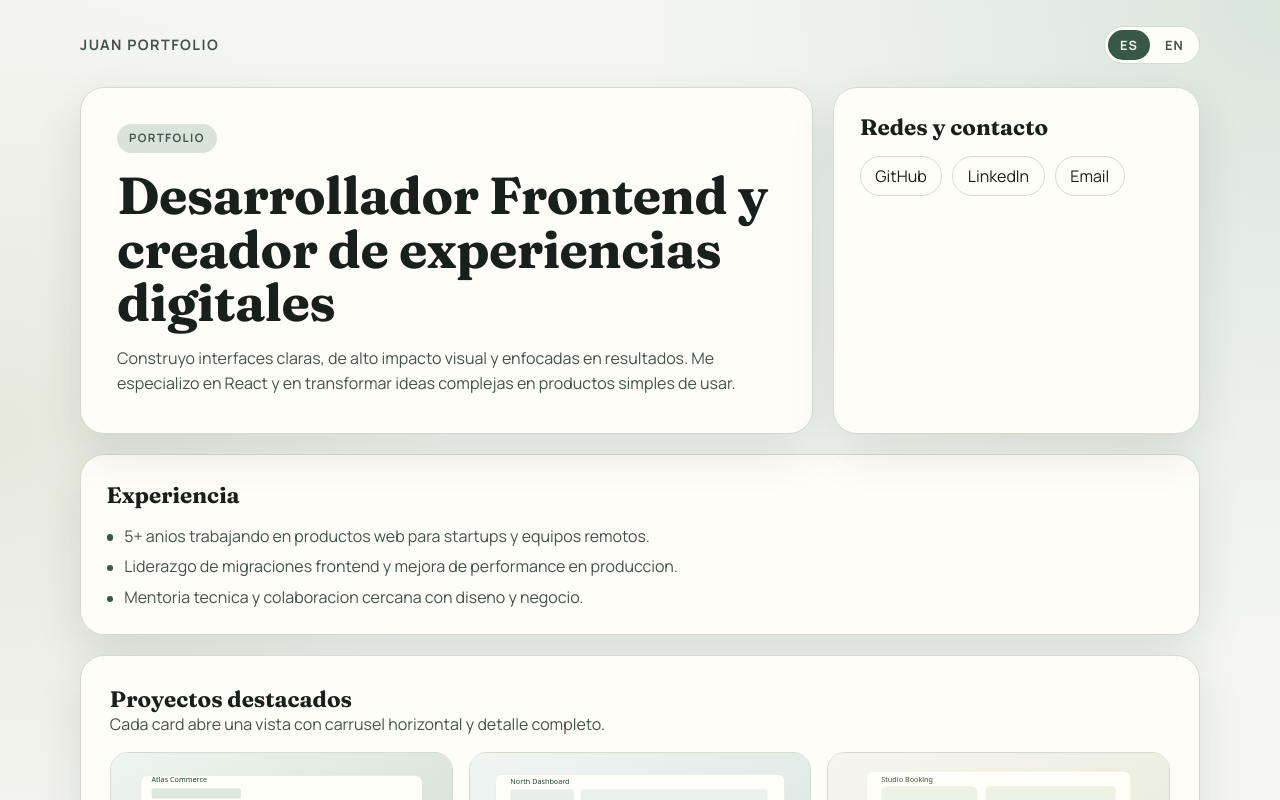
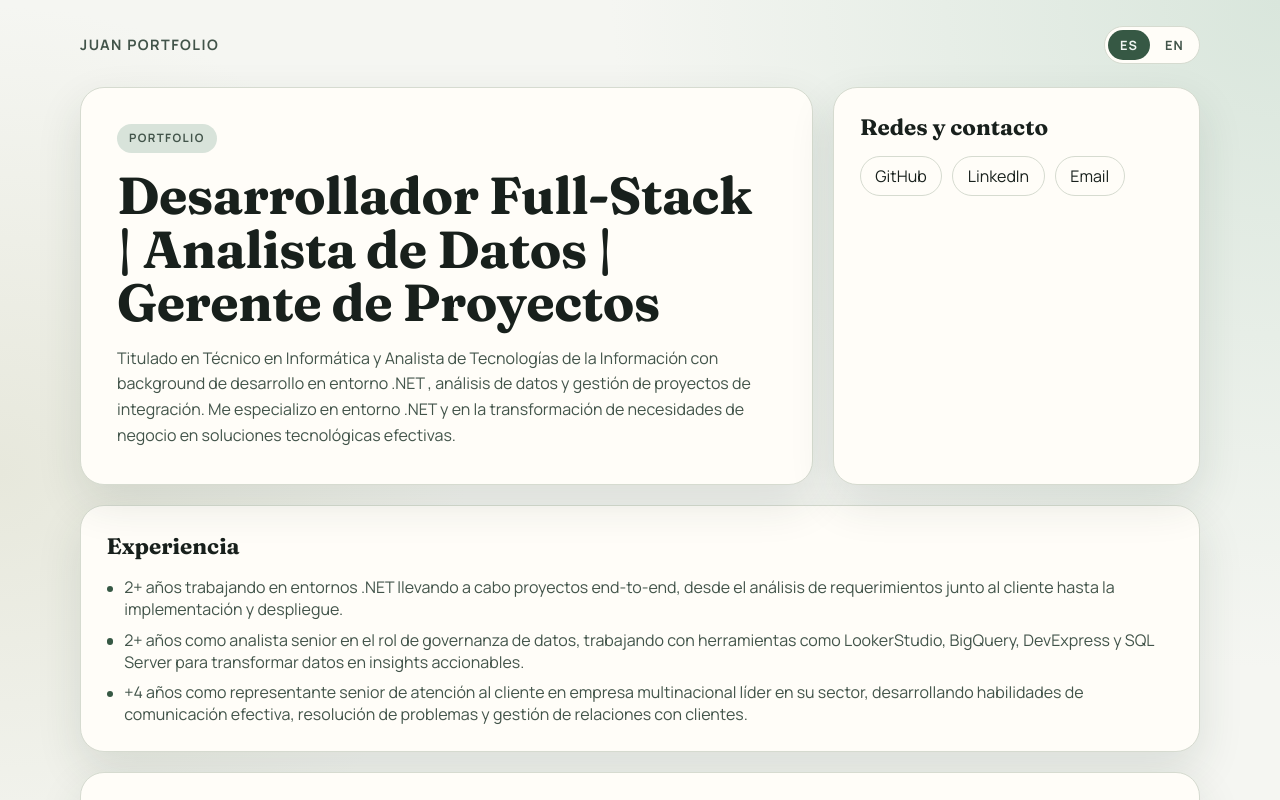
Before and after one commit to kniazev77/portfolio, a React (Vite) app: page /#/ in a window 1280 px wide. Shown: the top 800 px of the page. Built offline with nearby package versions, Linux system fonts and the light colour scheme.

Commit message:
Update profile data
Update profile data

```diff
--- a/src/data/profile.js
+++ b/src/data/profile.js
@@ -1,35 +1,35 @@
 export const profile = {
-  name: 'Juan',
+  name: 'Juan Francisco Kniazev',
   role: {
-    es: 'Desarrollador Frontend y creador de experiencias digitales',
-    en: 'Frontend developer building digital experiences',
+    es: 'Desarrollador Full-Stack | Analista de Datos | Gerente de Proyectos',
+    en: 'Full-Stack Developer | Data Analyst | Project Manager',
   },
   bio: {
-    es: 'Construyo interfaces claras, de alto impacto visual y enfocadas en resultados. Me especializo en React y en transformar ideas complejas en productos simples de usar.',
-    en: 'I build clear interfaces with immediate visual impact and business focus. I specialize in React and turning complex ideas into simple products.',
+    es: 'Titulado en Técnico en Informática y Analista de Tecnologías de la Información con background de desarrollo en entorno .NET , análisis de datos y gestión de proyectos de integración. Me especializo en entorno .NET y en la transformación de necesidades de negocio en soluciones tecnológicas efectivas.',
+    en: 'Graduated in Computer Technician and Information Technology Analyst with a background in .NET development, data analysis, and integration project management. I specialize in the .NET environment and in transforming business needs into effective technological solutions.',
   },
   experiences: [
     {
-      es: '5+ anios trabajando en productos web para startups y equipos remotos.',
-      en: '5+ years building web products for startups and remote teams.',
+      es: '2+ años trabajando en entornos .NET llevando a cabo proyectos end-to-end, desde el análisis de requerimientos junto al cliente hasta la implementación y despliegue.',
+      en: '2+ years working in .NET environments carrying out end-to-end projects, from requirements analysis with the client to implementation and deployment.',
     },
     {
-      es: 'Liderazgo de migraciones frontend y mejora de performance en produccion.',
-      en: 'Led frontend migrations and production performance improvements.',
+      es: '2+ años como analista senior en el rol de governanza de datos, trabajando con herramientas como LookerStudio, BigQuery, DevExpress y SQL Server para transformar datos en insights accionables.',
+      en: '2+ years as a senior data governance analyst, working with tools like LookerStudio, BigQuery, DevExpress, and SQL Server to transform data into actionable insights.',
     },
     {
-      es: 'Mentoria tecnica y colaboracion cercana con diseno y negocio.',
-      en: 'Technical mentoring and close collaboration with design and business teams.',
+      es: '+4 años como representante senior de atención al cliente en empresa multinacional líder en su sector, desarrollando habilidades de comunicación efectiva, resolución de problemas y gestión de relaciones con clientes.',
+      en: '+4 years as a senior customer service representative in a leading multinational company, developing skills in effective communication, problem-solving, and customer relationship management.',
     },
   ],
   social: [
     {
       label: 'GitHub',
-      url: 'https://github.com/',
+      url: 'https://github.com/kniazev77',
     },
     {
       label: 'LinkedIn',
-      url: 'https://www.linkedin.com/',
+      url: 'https://www.linkedin.com/in/juan-kniazev/?locale=en',
     },
     {
       label: 'Email',
```
Also changed, not shown: 1 other file (tests, documents, lock files or other folders).
